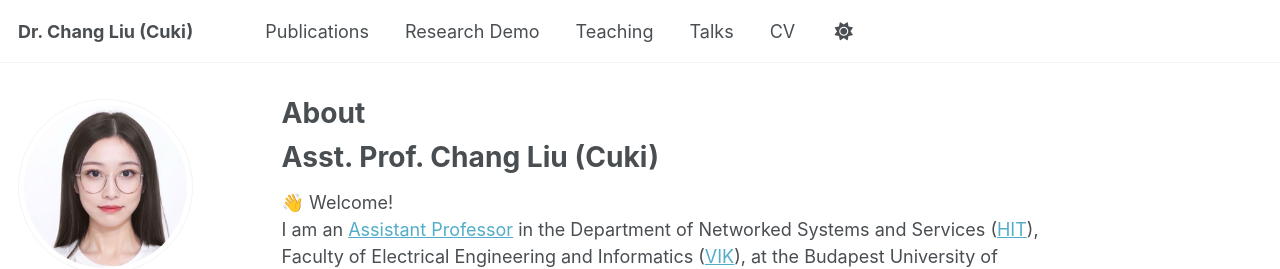
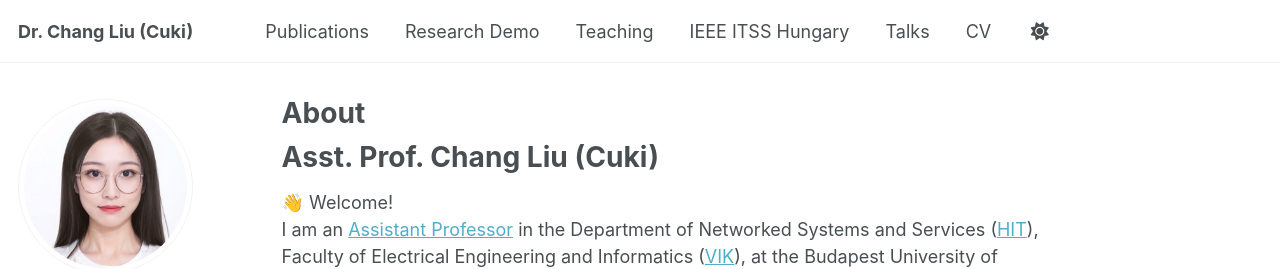
Before and after one commit to ChangLiu-bp/changliu-bp.github.io, a Jekyll site: the page built from _pages/about.md, in a window 1280 px wide. Shown: the top 269 px of the page. Built offline with Jekyll 4.4.1, drawn with Linux system fonts in a browser that asks for light colours; some web fonts are replaced; a script that is not in the unit is left out.

Commit message:
Update navigation.yml

```diff
--- a/_data/navigation.yml
+++ b/_data/navigation.yml
@@ -17,6 +17,9 @@ main:
   - title: "Teaching"
     url: /teaching/
 
+  - title: "IEEE ITSS Hungary"
+    url: /ieee-itss-hungary/
+
   - title: "Talks"
     url: /talks/
 
```
